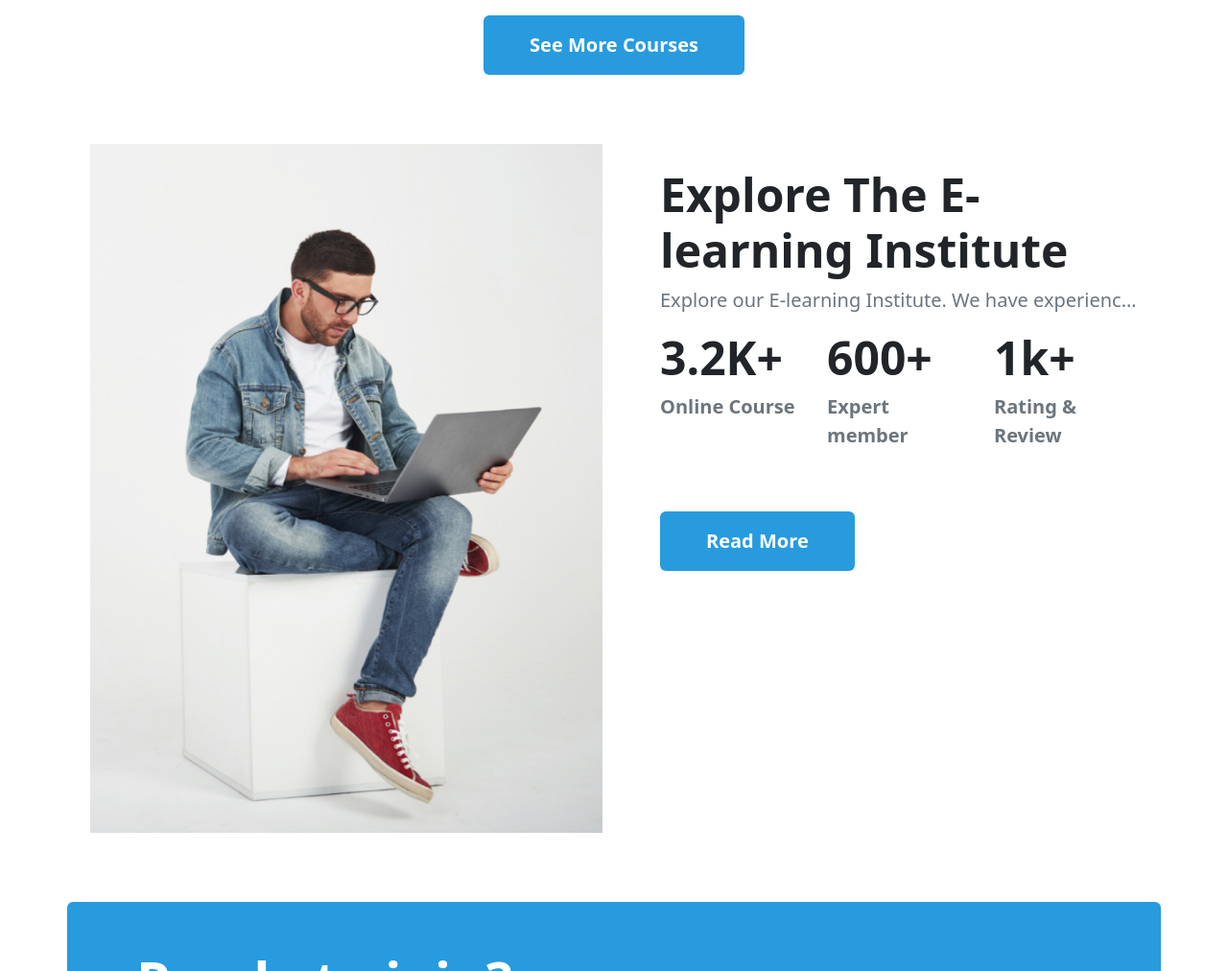
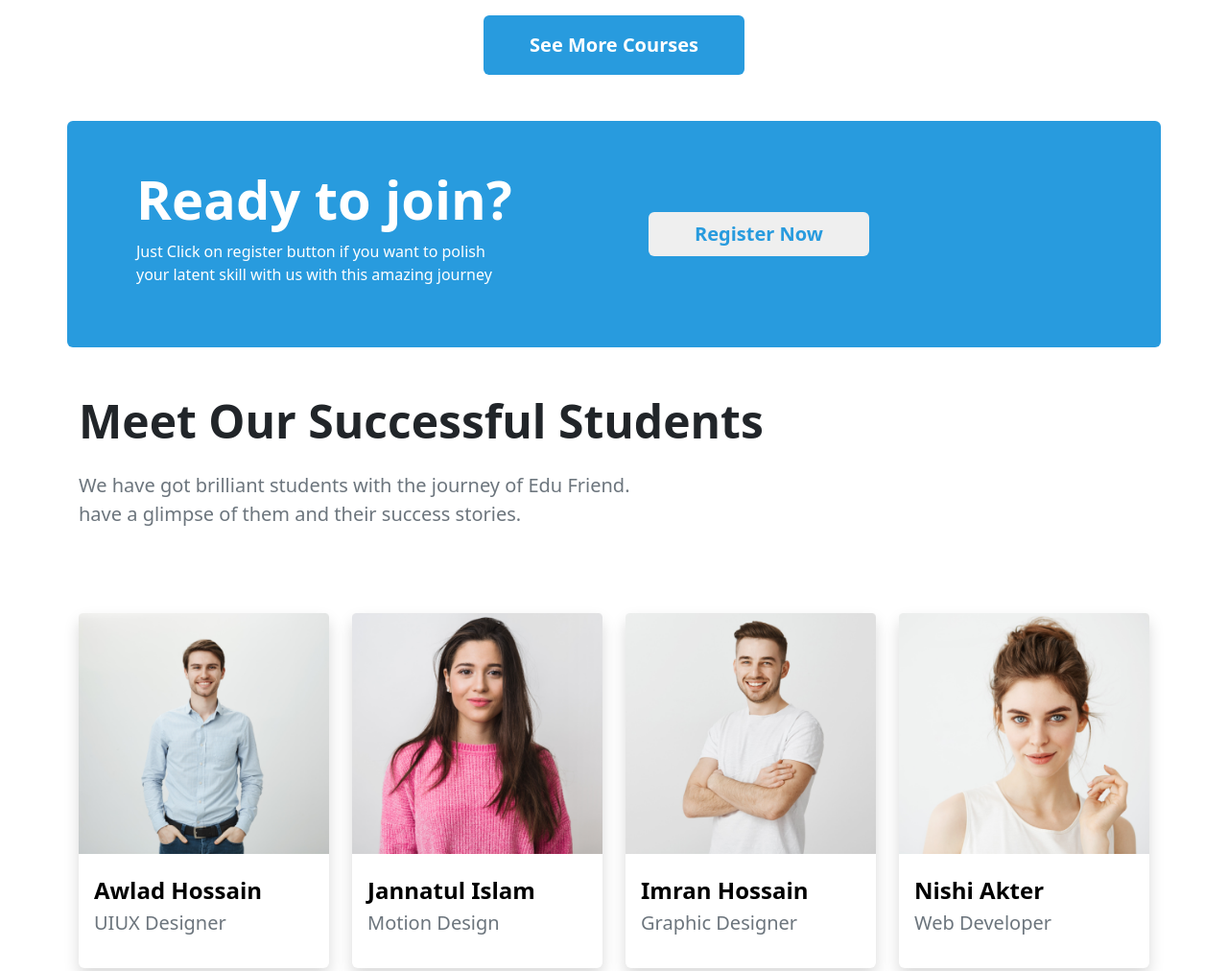
Before and after one commit to mei-kusakabe/edu-friend, a plain HTML site: page index.html in a window 1280 px wide. Shown: the part 2200-3212 px from the top of the page at 96% size. Drawn offline with nearby package versions, Linux system fonts and the light colour scheme.

Commit message:
before-deadline

```diff
--- a/index.html
+++ b/index.html
@@ -285,7 +285,7 @@
         <!-- courses section ends -->
 
         <!-- explore section starts -->
-        <section class="explore-full container my-5" id="explore">
+        <!-- <section class="explore-full container my-5" id="explore">
             <div class="container mt-5">
                 <div class="row row-cols-1 row-cols-xs-1 row-cols-sm-2 row-cols-lg-2 row-cols-md-2">
                     <div class="col">
@@ -332,7 +332,7 @@
                     </div>
                 </div>
             </div>
-        </section>
+        </section> -->
         <!-- explore section ends -->
 
 
@@ -400,7 +400,7 @@
                     Students
                 </h1>
                 <p class="fs-5 text-secondary pt-3">We have got brilliant students with the journey of Edu Friend. <br>
-                    have a glimpse of them and their success stories...</p>
+                    have a glimpse of them and their success stories.</p>
             </div>
             <div class="success-details mb-5 pt-5">
                 <div class="mx-auto mt-4 ">
@@ -544,8 +544,6 @@
 
         <!-- Feedback part ends -->
 
-
-
         <!-- FAQ part starts -->
         <section class="faq container mt-5" id="faq">
             <div class="faq-header text-center">
@@ -682,6 +680,7 @@
             </section>
         </section>
         <!-- FAQ part ends -->
+
         <!-- Trusted part starts -->
         <section class="container mt-5 trusted d-none d-lg-block">
             <div class="text-center">
@@ -710,6 +709,7 @@
             </div>
         </section>
         <!-- Trusted part ends -->
+
     </main>
 
     <!-- footer-section-starts -->
```
